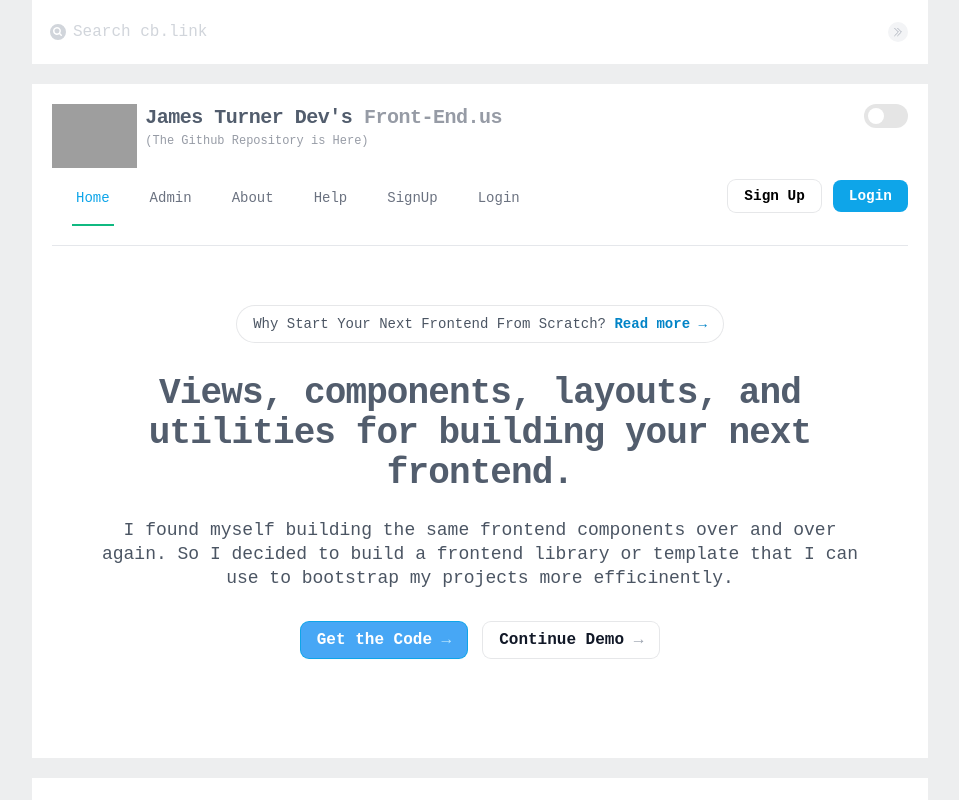
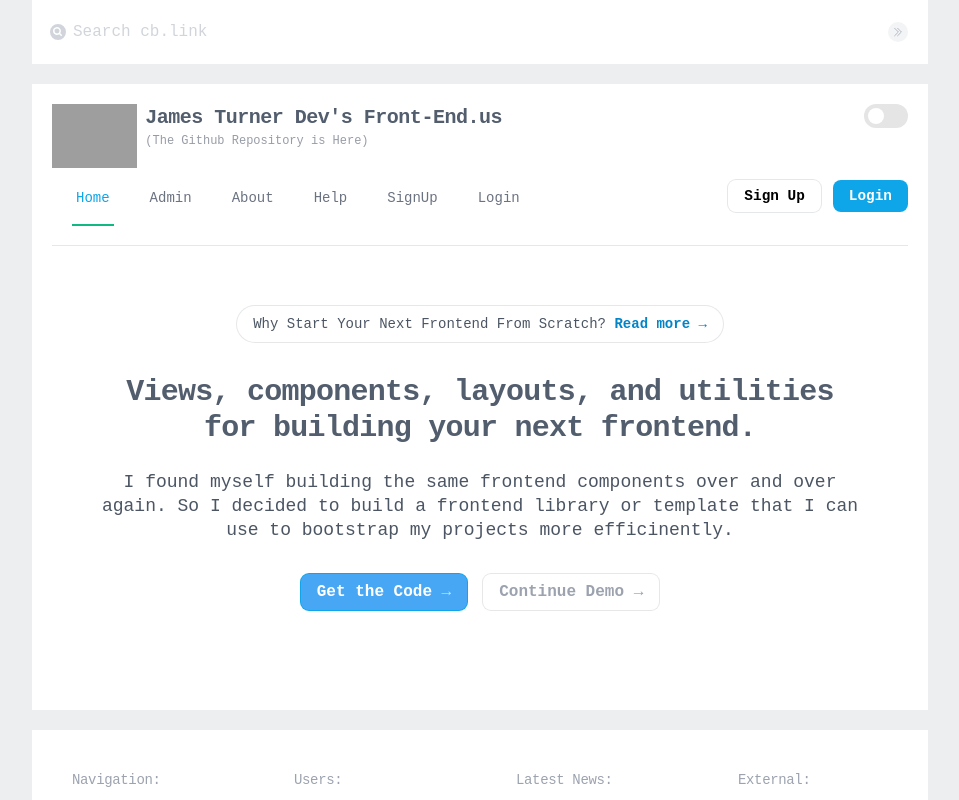
Before and after one commit to jamesturner-dev/front-end.us, a Vue app: page / in a window 1280 px wide. Shown: the top 800 px of the page, without its empty margins (160-1119 px from the left). Built offline with nearby package versions, Linux system fonts and the light colour scheme; grey boxes are pictures that could not be loaded.

Commit message:
Adding some custom styles

```diff
--- a/src/App.vue
+++ b/src/App.vue
@@ -1,5 +1,5 @@
 <template>
-  <div class="min-h-full dark:bg-opacity-95">
+  <div class="min-h-full">
     <SearchForm />
     <main class="flex-1 relative mx-auto max-w-4xl mt-5">
       <div class="theContainer">
--- a/src/components/layout/Header/LoginButtons.vue
+++ b/src/components/layout/Header/LoginButtons.vue
@@ -3,7 +3,7 @@
       <div class="mt-3 flex md:absolute md:top-3 md:right-0 md:mt-0">
         <button @click="$router.push({ name: 'UserView', params: { name: 'register' } })"
           type="button"
-          class="smallButton ring-1 ring-gray-900/10 hover:ring-gray-900/20 mr-3">
+          class="smallButton ring-1 ring-gray-900/10 hover:ring-gray-900/20 mr-3 dark:ring-gray-800 dark:hover:ring-gray-600 dark:text-gray-700">
           Sign Up
         </button>
         <button @click="$router.push({ name: 'UserView', params: { name: 'login' } })"
--- a/src/components/layout/TheHeader.vue
+++ b/src/components/layout/TheHeader.vue
@@ -8,8 +8,9 @@
           </a>
           <div>
             <h1 class="text-xl -mb-1">
-              <a :href="siteInfo.url" class="hover:text-black">{{ siteInfo.subTitle }}</a>
-              <a :href="siteInfo.url" class="grayLink">&nbsp;{{ siteInfo.title }}</a>
+              <a :href="siteInfo.url" class="subTitle">
+              {{ siteInfo.subTitle }}&nbsp;{{ siteInfo.title }}
+              </a>
             </h1>
             <a class="grayLink" :href="siteInfo.repository">
               <span class="text-xs">{{ siteInfo.aText }}</span>
--- a/src/components/shared/fakeContent.vue
+++ b/src/components/shared/fakeContent.vue
@@ -1,10 +1,10 @@
 <template>
 	<div class="mx-auto max-w-3xl pt-10 pb-20">
 		<div class="hidden sm:mb-8 sm:flex sm:justify-center">
-			<div class="fakeButton ring-1 ring-gray-900/10 hover:ring-gray-900/20">
+			<div class="fakeButton ring-1 ring-gray-900/10 dark:ring-gray-800 dark:hover:ring-gray-600 hover:ring-gray-900/20">
 				<span class="text-gray-600">
-					Why Start Your Next Frontend From Scratch?
-					<a href="#" class="font-semibold text-sky-600">
+					{{ c.heading }}
+					<a :href="c.link" class="font-semibold text-sky-600">
 						<span class="absolute inset-0" aria-hidden="true" />
 						Read more <span aria-hidden="true">&rarr;
 						</span>
@@ -12,17 +12,17 @@
 				</span>
 			</div>
 		</div>
-		<h1 class="text-4xl sm:text-center"> {{ content.title }} </h1>
+		<h1 class="text-3xl sm:text-center"> {{ c.title }} </h1>
 		<p class="mt-6 text-lg leading-6 text-gray-600 sm:text-center">
-			{{ content.description }}
+			{{ c.description }}
 		</p>
 		<div class="mt-8 flex gap-x-4 sm:justify-center">
-			<a href="#" class="primary shadow-sm ring-1 ring-sky-500 hover:ring-emerald-500">
-				Get the Code{{ ' ' }}
+			<a :href="c.primary.link" class="primary shadow-sm ring-1 ring-sky-500 hover:ring-emerald-500">
+				{{ c.primary.text }} {{ ' ' }}
 				<span class="text-sky-200" aria-hidden="true">&rarr;</span>
 			</a>
-			<a href="#" class="secondary ring-1 ring-gray-900/10 hover:ring-gray-900/20">
-				Continue Demo{{ ' ' }}
+			<a :href="c.secondary.link" class="secondary ring-1 ring-gray-900/10 hover:ring-gray-900/20 dark:ring-gray-800 dark:hover:ring-gray-600 ">
+				{{ c.secondary.text }} {{ ' ' }}
 				<span class="text-gray-400" aria-hidden="true">&rarr;</span>
 			</a>
 		</div>
@@ -31,26 +31,21 @@
 
 <script setup>
 import { ref } from 'vue';
-const content = {
+const c = ref(
+	{
 	title: 'Views, components, layouts, and utilities for building your next frontend.',
 	description: 'I found myself building the same frontend components over and over again. So I decided to build a frontend library or template that I can use to bootstrap my projects more efficinently.',
-	button: {
+	heading: 'Why Start Your Next Frontend From Scratch?',
+	link: '/page/about',
 		primary: {
 			text: 'Get the Code',
 			link: '#',
-			icon: 'arrow-right',
-			color: 'sky',
-			ring: 'sky',
-			hover: 'emerald'
 		},
 		secondary: {
 			text: 'Continue Demo',
 			link: '#',
-			icon: 'arrow-right',
-			color: 'gray',
-			ring: 'gray',
-			hover: 'gray'
 		}
 	}
- }
+
+)
 </script>
--- a/src/style.css
+++ b/src/style.css
@@ -46,7 +46,7 @@ a.grayLink {
 }
 
 a.grayLink:hover {
-  color: var(--darker-gray);
+  color: var(--blu);
   opacity: 1;
 }
 
@@ -55,6 +55,10 @@ h1,h2,h3,h4,h5,h6 {
   color: var(--darker-gray);
   line-height: 2rem;
   letter-spacing: -0.025em;
+}
+
+h1:hover{
+  color: var(--blu);
 }
 
 .theContainer {
@@ -222,12 +226,12 @@ h1,h2,h3,h4,h5,h6 {
   font-size: 1rem;
   font-weight: 600;
   line-height: 1.5rem;
-  color: rgb(17 24 39);
+  color: rgb(156 163 175);
 }
 
 .secondary:hover {
-  background-color: rgb(233 213 255);
-  color: var(--blu);
+  background-color: var(--grene);
+  color: #fff;
 }
 
 .cbSelect {
```
